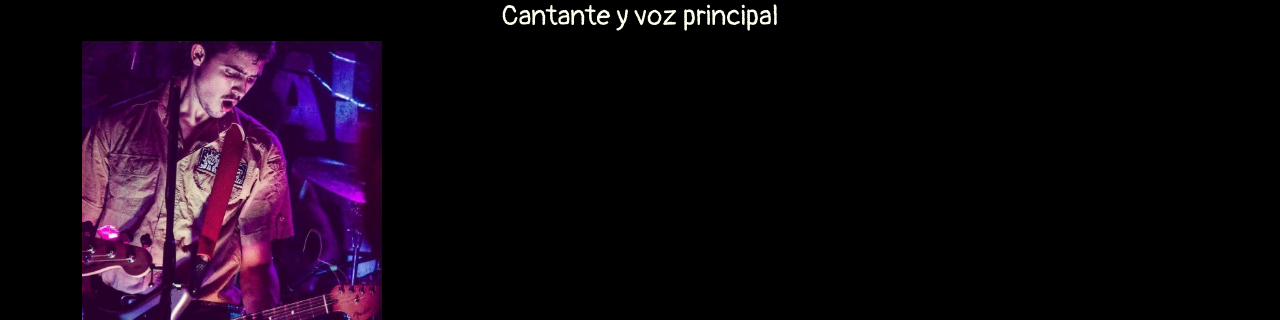
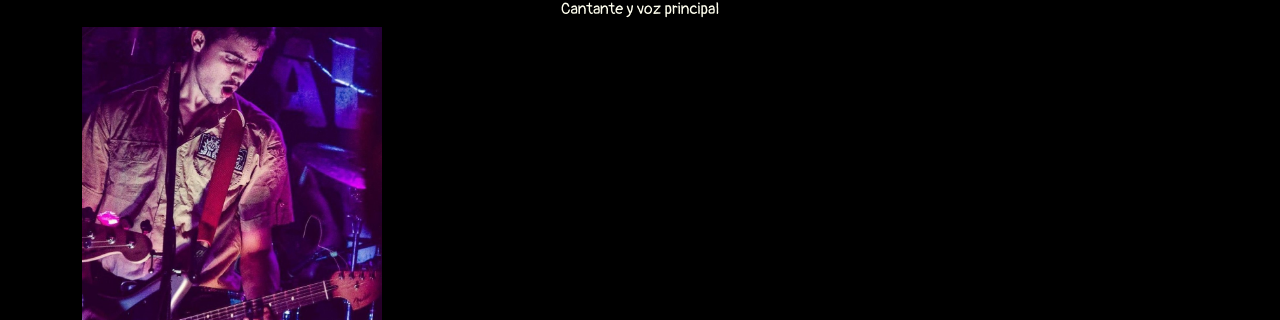
Before and after one commit to MauroGodeken/SCSS-II-Y-SEO, a website: page paginas/nosotros.html in a window 1280 px wide. Shown: the part 251-571 px from the top of the page. Drawn offline with nearby package versions, Linux system fonts and the light colour scheme; a web font is replaced by a local one.

Commit message:
cambiado el font size de h3

```diff
--- a/scss/_titulos.scss
+++ b/scss/_titulos.scss
@@ -37,6 +37,9 @@ h5 {
         text-shadow: 1px 1px 5px $colorTextShadow ;
     }
 }
+h3{
+    font-size: 1rem
+}
 
 @mixin fontStyle{
     font-family: 'Pangolin', cursive;
```
Also changed, not shown: css/style.css.
